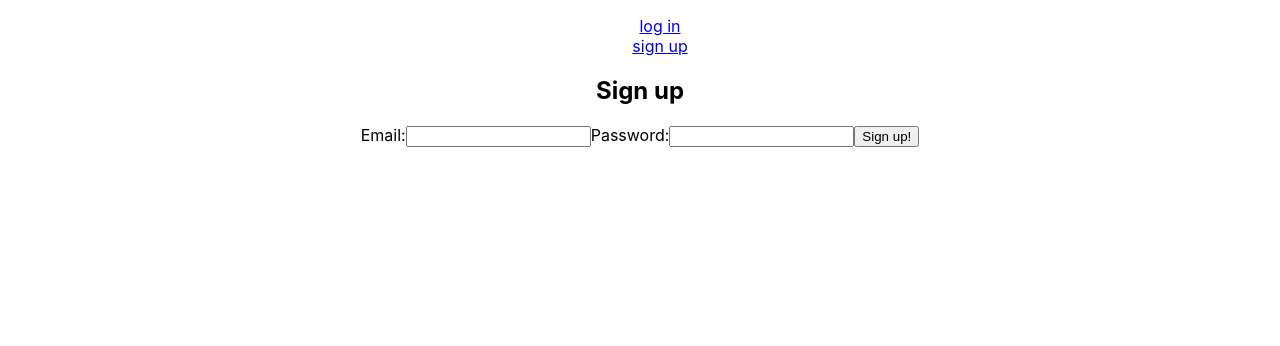
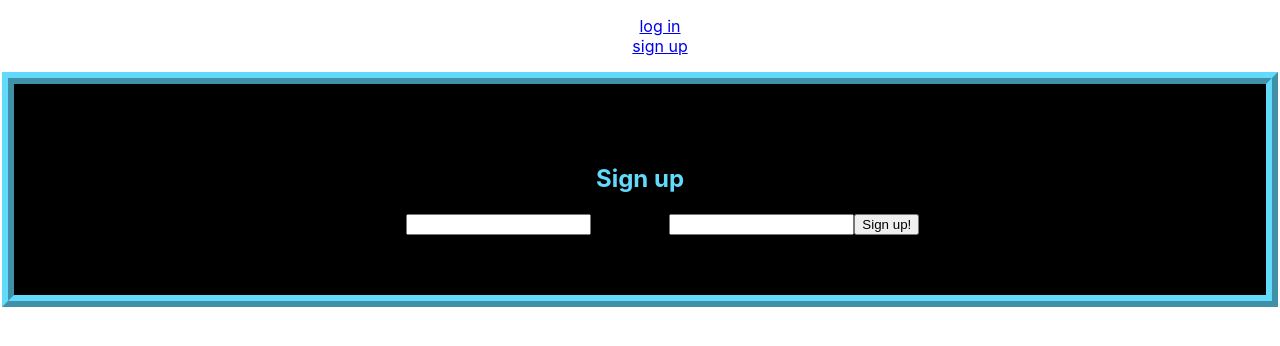
Before and after one commit to sarah-svg/todo-frontend, a React (Create React App) app: page /signup in a window 1280 px wide. Shown: the top 346 px of the page. Built offline with nearby package versions, Linux system fonts and the light colour scheme.

Commit message:
some style to lgin page

```diff
--- a/src/SignUp.js
+++ b/src/SignUp.js
@@ -27,10 +27,10 @@ export default class Signup extends Component {
 
     render() {
         return (
-            <div>
-                <h2>Sign up</h2>
+            <div className="login">
+                <h2 className="login-h2"> Sign up</h2>
                 <form onSubmit={this.handleSubmit}>
-                    <label>
+                    <label >
                         Email:
                         <input
                         onChange={(e) => this.setState({ email: e.target.value })}
```
